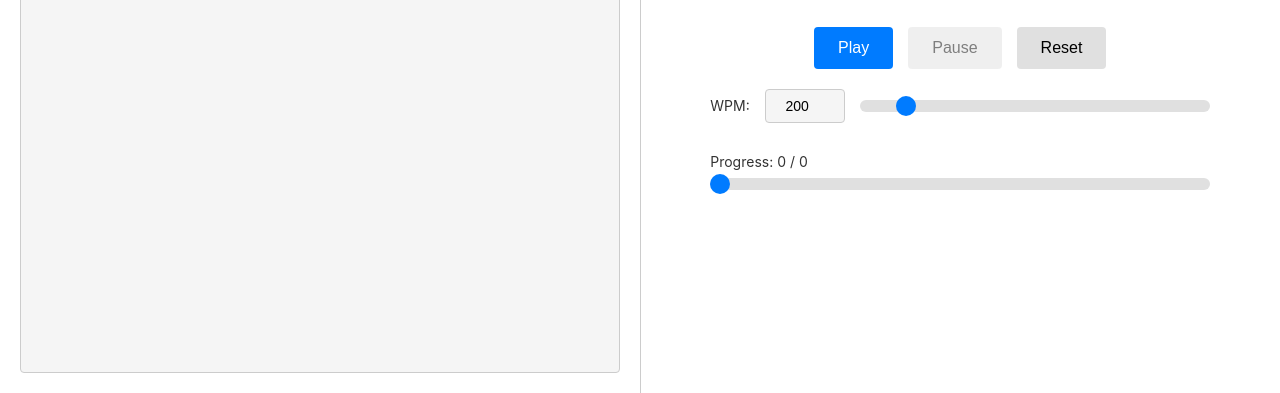
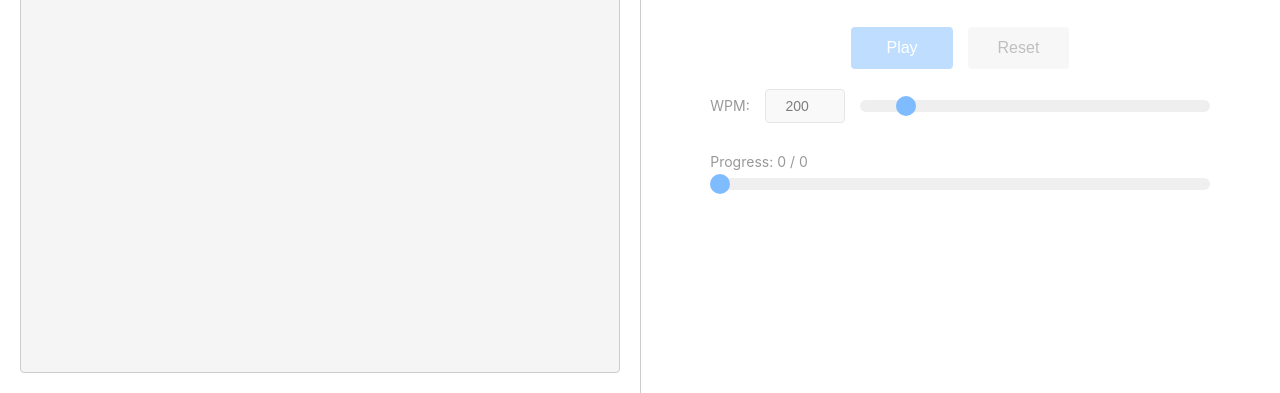
Before and after one commit to brunnerh/fast-reader, a plain HTML site: page src/index.html in a window 1280 px wide. Shown: the part 407-800 px from the top of the page. Drawn offline with Linux system fonts and the light colour scheme.

Commit message:
Merge play/pause buttons. Disable playback area while editing.

```diff
--- a/src/index.html
+++ b/src/index.html
@@ -145,6 +145,9 @@
 			.btn-large {
 				padding: 12px 24px;
 				font-size: 16px;
+				box-sizing: content-box;
+				min-width: 6ch;
+				text-align: center;
 			}
 
 			#text-input {
@@ -169,7 +172,6 @@
 				background-color: var(--bg-secondary);
 				color: var(--text-secondary);
 				line-height: 1.6;
-				cursor: pointer;
 				white-space: pre-wrap;
 				word-wrap: break-word;
 				overflow-y: auto;
@@ -293,6 +295,17 @@
 			.hidden {
 				display: none !important;
 			}
+
+			fieldset {
+				border: none;
+				padding: 0;
+				margin: 0;
+			}
+
+			fieldset:disabled {
+				opacity: 0.5;
+				pointer-events: none;
+			}
 		</style>
 	</head>
 	<body>
@@ -314,13 +327,13 @@
 				<div class="word-display">
 					<span id="word-display-text" class="anchor">Ready</span>
 				</div>
-				<div class="controls">
+				<fieldset id="playback-fieldset" class="controls" disabled>
 					<div class="media-controls">
-						<button id="play-btn" class="btn btn-primary btn-large">
+						<button
+							id="play-pause-btn"
+							class="btn btn-primary btn-large"
+						>
 							Play
-						</button>
-						<button id="pause-btn" class="btn btn-large" disabled>
-							Pause
 						</button>
 						<button id="reset-btn" class="btn btn-large">
 							Reset
@@ -358,7 +371,7 @@
 							step="1"
 						>
 					</div>
-				</div>
+				</fieldset>
 			</div>
 		</div>
 
@@ -389,13 +402,9 @@
 			const textDisplay = get('text-display');
 			const toggleModeBtn = get('toggle-mode-btn');
 			const wordDisplayText = get('word-display-text');
-			const playBtn =
+			const playPauseBtn =
 				/** @type {HTMLButtonElement} */ (get(
-					'play-btn',
-				));
-			const pauseBtn =
-				/** @type {HTMLButtonElement} */ (get(
-					'pause-btn',
+					'play-pause-btn',
 				));
 			const resetBtn =
 				/** @type {HTMLButtonElement} */ (get(
@@ -414,6 +423,10 @@
 					'progress-slider',
 				));
 			const progressLabel = get('progress-label');
+			const playbackFieldset =
+				/** @type {HTMLFieldSetElement} */ (get(
+					'playback-fieldset',
+				));
 
 			let text = '';
 			/** @type {'edit' | 'view'} */
@@ -676,8 +689,7 @@
 				if (wordTokens.length === 0)
 					return;
 				isPlaying = true;
-				playBtn.disabled = true;
-				pauseBtn.disabled = false;
+				playPauseBtn.textContent = 'Pause';
 				const interval = 60000 / wpm;
 				playInterval = setInterval(() => {
 					if (currentIndex < wordTokens.length - 1) {
@@ -694,8 +706,14 @@
 				isPlaying = false;
 				clearInterval(playInterval);
 				playInterval = undefined;
-				playBtn.disabled = false;
-				pauseBtn.disabled = true;
+				playPauseBtn.textContent = 'Play';
+			}
+
+			function togglePlayback() {
+				if (isPlaying)
+					stopPlayback();
+				else
+					startPlayback();
 			}
 
 			function resetPlayback() {
@@ -764,6 +782,7 @@
 				toggleModeBtn.textContent = mode == 'edit'
 					? 'Start'
 					: 'Edit';
+				playbackFieldset.disabled = mode == 'edit';
 				textDisplay.classList.toggle(
 					'hidden',
 					mode == 'edit',
@@ -775,8 +794,10 @@
 			}
 
 			toggleModeBtn.addEventListener('click', toggleMode);
-			playBtn.addEventListener('click', startPlayback);
-			pauseBtn.addEventListener('click', stopPlayback);
+			playPauseBtn.addEventListener(
+				'click',
+				togglePlayback,
+			);
 			resetBtn.addEventListener('click', resetPlayback);
 
 			wpmInput.addEventListener('input', () => {
```
Also changed, not shown: 1 other file.
